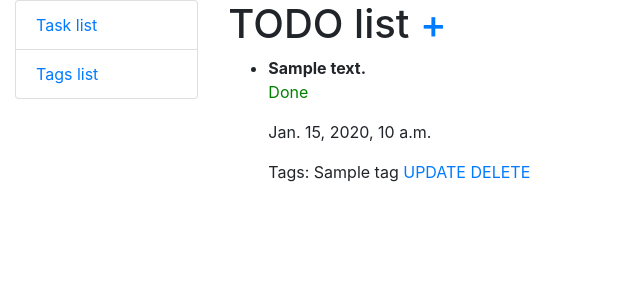
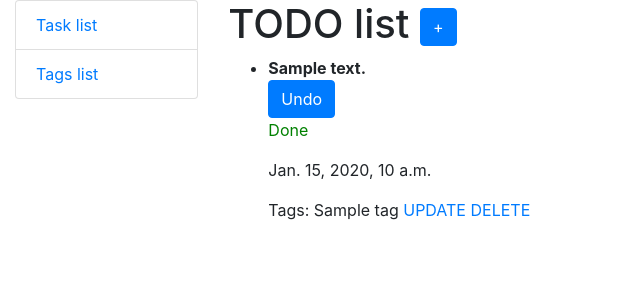
Before and after one commit to b3v3kt0r/to-do-list, a Django app: page / in a window 1280 px wide. Shown: the top 300 px of the page, without its empty margins (0-640 px from the left). Run offline with Django 5.2, Linux system fonts and the light colour scheme; tables that the repository leaves empty hold one stand-in row (values such as "Sample post").

Commit message:
add func for change task done or not & update task list template for it

```diff
--- a/core/urls.py
+++ b/core/urls.py
@@ -5,6 +5,7 @@ from core.views import (
     TaskCreateView,
     TaskUpdateView,
     TaskDeleteView,
+    check,
     TagsListView,
     TagsCreateView,
     TagsUpdateView,
@@ -16,6 +17,7 @@ urlpatterns = [
     path("create/", TaskCreateView.as_view(), name="task_create"),
     path("<int:pk>/update/", TaskUpdateView.as_view(), name="task_update"),
     path("<int:pk>/delete/", TaskDeleteView.as_view(), name="task_delete"),
+    path("<int:pk>/check/", check, name="check"),
     path("tags/", TagsListView.as_view(), name="tags_list"),
     path("tags/create/", TagsCreateView.as_view(), name="tags_create"),
     path("tags/<int:pk>/update/", TagsUpdateView.as_view(), name="tags_update"),
--- a/core/views.py
+++ b/core/views.py
@@ -1,5 +1,5 @@
 from django.http import HttpResponse, HttpRequest
-from django.shortcuts import render
+from django.shortcuts import render, redirect
 from django.urls import reverse_lazy
 from django.views import generic
 
@@ -33,6 +33,16 @@ class TaskDeleteView(generic.UpdateView):
     template_name = "core/task_confirm_delete.html"
 
 
+def check(request: HttpRequest, pk: int) -> HttpResponse:
+    task = Task.objects.get(pk=pk)
+    if task.checker is True:
+        task.checker = False
+    else:
+        task.checker = True
+    task.save()
+    return redirect(reverse_lazy("core:task_list"))
+
+
 class TagsListView(generic.ListView):
     model = Tag
     template_name = "core/tags_list.html"
--- a/templates/core/task_list.html
+++ b/templates/core/task_list.html
@@ -1,11 +1,15 @@
 {% extends "base.html" %}
 {% block title %}<title>Tasks</title>{% endblock %}
 {% block content %}
-  <h1>TODO list <a href="{% url 'core:task_create' %}">+</a></h1>
+  <h1>TODO list <a class="btn btn-primary" href="{% url 'core:task_create' %}">+</a></h1>
   {% if task_list %}
     <ul>
       {% for task in task_list %}
         <li><strong>{{ task.content }}</strong></li>
+        <a class="btn btn-primary" href="{% url 'core:check' task.id %}">
+          {% if task.checker is True %}Undo
+          {% else %}Complete
+          {% endif %}</a>
         {% if task.checker %}
           <p style="color: green">Done</p>
         {% else %}
```
